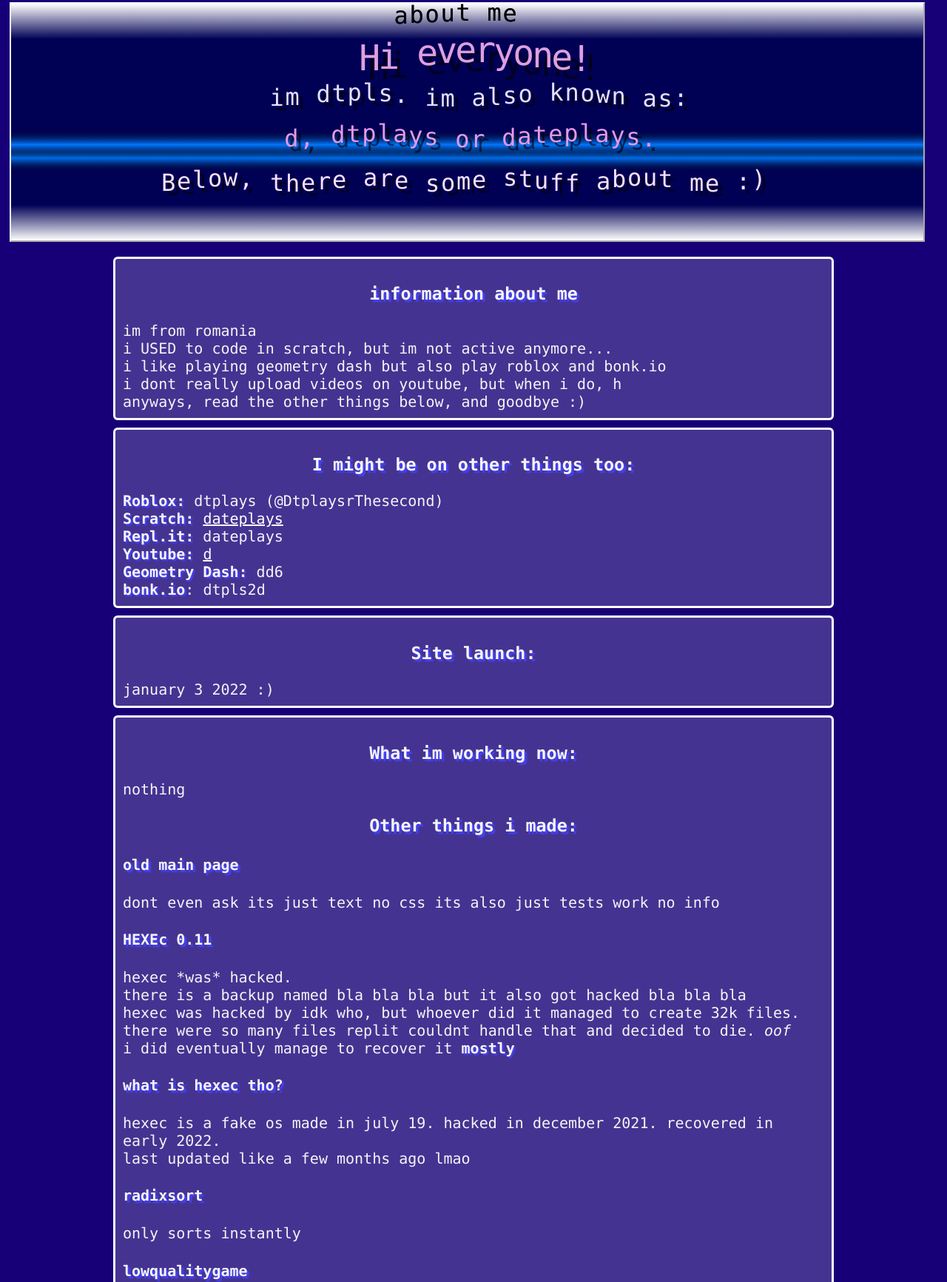
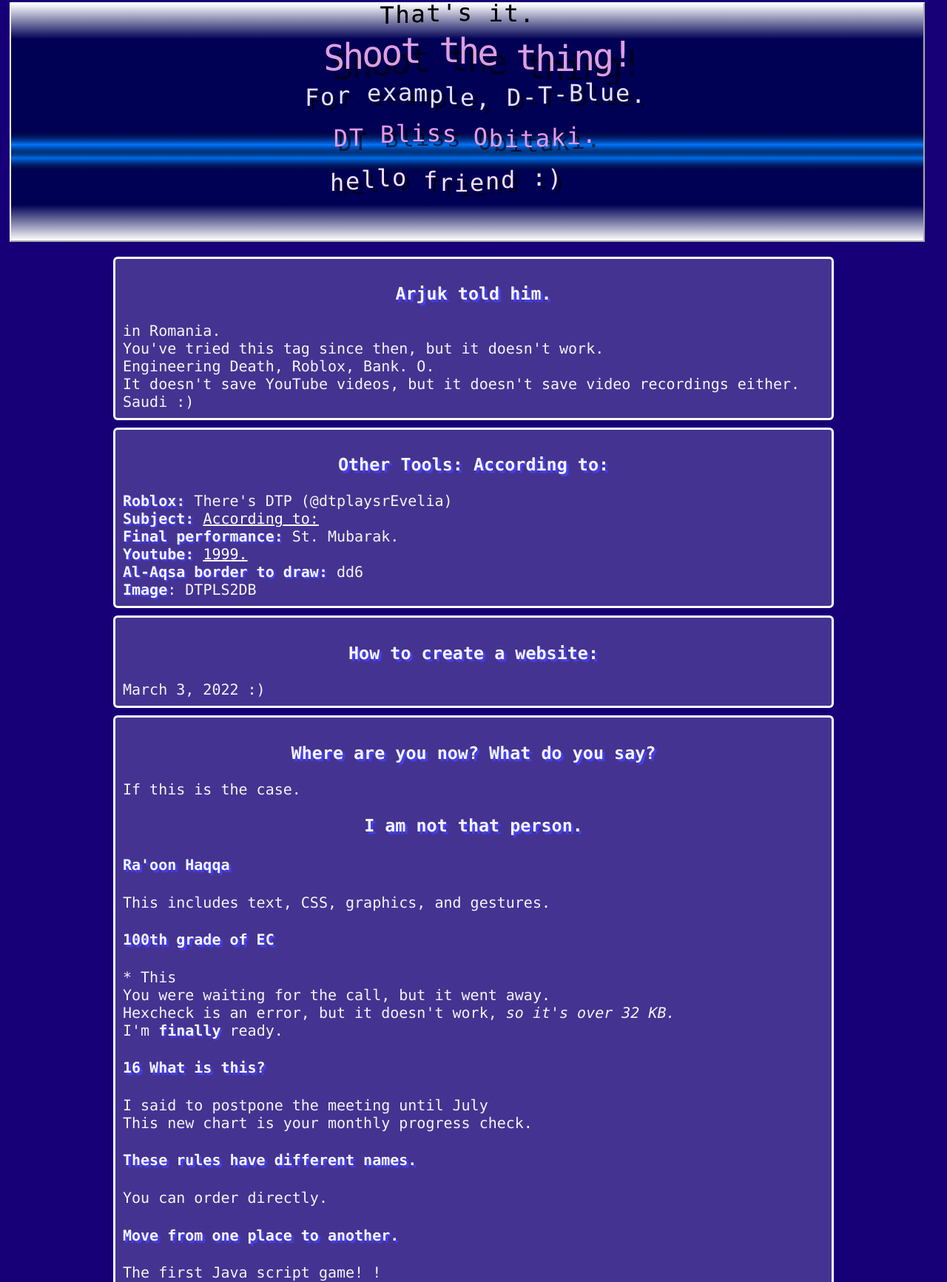
Before and after one commit to dtplsongithub/thatsit, a plain HTML site: page index.html in a window 1280 px wide. Shown: the part 29-1762 px from the top of the page at 74% size. Drawn offline with Linux system fonts and the light colour scheme.

Commit message:
IMAGINARY CONDUITE

```diff
--- a/index.html
+++ b/index.html
@@ -3,62 +3,64 @@
   <head>
     <meta charset="utf-8">
     <meta name="viewport" content="width=device-width">
-    <title>about me</title>
+    <title>That's it.</title>
     <link href="style.css" rel="stylesheet" type="text/css" />
   </head>
   <body>
-    <h1 id="e">if you see this, please refresh. the page didnt load properly.</h1>
+    <h1 id="e">if you see this, please refresh. the page didnt load properly. i forgot to translate this :yeh:</h1>
   <canvas id="ctxx"></canvas>
     <div class="con">
-      <h3>information about me</h3>
-      im from romania <br>
-      i USED to code in scratch, but im not active anymore...<br>
-      i like playing geometry dash but also play roblox and bonk.io<br>
-      i dont really upload videos on youtube, but when i do, h<br>
-      anyways, read the other things below, and goodbye :)
+      <h3>Arjuk told him.</h3>
+      in Romania.<br>
+      You've tried this tag since then, but it doesn't work.<br>
+      Engineering Death, Roblox, Bank. O.<br>
+      It doesn't save YouTube videos, but it doesn't save video recordings either.
+<br>
+      Saudi :)
     </div>
     <div class="con">
-    <h3>I might be on other things too:</h3>
-    <b>Roblox:</b> dtplays (@DtplaysrThesecond)<br>
-    <b>Scratch:</b> <a href="https://scratch.mit.edu/users/dateplays/">dateplays</a><br>
-    <b>Repl.it:</b> dateplays<br>
-    <b>Youtube:</b> <a href="https://www.youtube.com/channel/UC1x2U0cglfIeX1nWRsNVrVA">d  </a><br>
-      <b>Geometry Dash:</b> dd6 <br>
-      <b>bonk.io</b>: dtpls2d <br>
+    <h3>Other Tools: According to:</h3>
+    <b>Roblox:</b> There's DTP (@dtplaysrEvelia)<br>
+    <b>Subject:</b> <a href="https://scratch.mit.edu/users/dateplays/"> According to:</a><br>
+    <b>Final performance:</b> St. Mubarak.<br>
+    <b>Youtube:</b> <a href="https://www.youtube.com/channel/UC1x2U0cglfIeX1nWRsNVrVA">1999.</a><br>
+      <b>Al-Aqsa border to draw:</b> dd6 <br>
+      <b>Image</b>: DTPLS2DB <br>
     </div>
     <div class="con">
-    <h3>Site launch:</h3>
-    january 3 2022 :)<br>
+    <h3>How to create a website:</h3>
+      March 3, 2022 :)<br>
     </div><div class="con">
-    <h3>What im working now:</h3>
-    nothing
-    <h3>Other things i made:</h3>
-    <h4>old main page</h4>
-    dont even ask its just text no css its also just tests work no info
-    <h4>HEXEc 0.11</h4>
-    hexec *was* hacked. <br>
-    there is a backup named bla bla bla but it also got hacked bla bla bla<br>hexec was hacked by idk who, but whoever did it managed to create 32k files. there were so many files replit couldnt handle that and decided to die. <i>oof</i><br>
-    i did eventually manage to recover it <b>mostly</b>
-    <br><h4>what is hexec tho?</h4>
-    hexec is a fake os made in july 19. hacked in december 2021. recovered in early 2022.<br>
-      last updated like a few months ago lmao
-    <h4>radixsort</h4>
-    only sorts instantly
-    <h4>lowqualitygame</h4>
-    my first ever game coded in javascript!!!!<br>
-      made with some very *unique* css, CanvasRenderingContext2D, a LOT of javascript code (over 600 lines i think)
-      <h4>PLACEHOLDERNAME</h4>
-      LINK <a href="https://dtplsongithub.github.io/plnamesite/">HERE</a>
+    <h3>Where are you now? What do you say?</h3>
+      If this is the case.
+    <h3>I am not that person.</h3>
+    <h4>Ra'oon Haqqa</h4>
+      This includes text, CSS, graphics, and gestures.
+    <h4>100th grade of EC</h4>
+      * This<br>
+      You were waiting for the call, but it went away.<br>
+      Hexcheck is an error, but it doesn't work, <i>so it's over 32 KB.</i><br>
+      I'm <b>finally</b> ready.
+    <br><h4>16 What is this?</h4>
+      I said to postpone the meeting until July<br>
+      This new chart is your monthly progress check.
+    <h4>These rules have different names.</h4>
+      You can order directly.
+    <h4>Move from one place to another.</h4>
+      The first Java script game! !<br>
+      This file contains *css, CanvasRenderingContext2D and JavaScript characters (600 lines).
+      <h4>Enter your name.</h4>
+      You can find your email address  <a href="https://dtplsongithub.github.io/plnamesite/">here</a>.
     </div><div class="con">
-  <h3>Some of my friends</h3>
-    <ol><li>bri (my only irl friend)</li>
-      <li>Ponali (<a href="https://stuff.ponali.repl.co/#">site</a>(outdated),<a href="https://www.youtube.com/@ponali.mememaker">youtube</a>)</li>
-      <li>slinx (<a href="https://www.youtube.com/@slinx92new">youtube</a>,<a href="">scratch</a>,<a href="https://slinx92.github.io/">site</a>)</li>
-      <li>kesslon (<a href="https://youtube.com/@Kesslon1632">youtube</a>,<a href="https://scratch.mit.edu/users/Kesslon/">scratch</a>)</li>
-      <li>cube (<a href="https://www.youtube.com/@hexahedron1">youtube</a>, <a href="https://hexahedron1.github.io/">site</a>)</li>
+  <h3>Hello, faithful genie.</h3>
+    <ol><li>Barī (my best friend).</li>
+      <li>Osteoporosis (<a href="https://stuff.ponali.repl.co/#">New</a> <a href="https://www.youtube.com/@ponali.mememaker">YouTube</a>)</li>
+      <li>SLS (<a href="https://www.youtube.com/@slinx92new">YouTube</a>,<a href="">Action</a>,<a href="https://slinx92.github.io/">Web</a>)</li>
+      <li>Author (<a href="https://youtube.com/@Kesslon1632">YouTube</a>,<a href="https://scratch.mit.edu/users/Kesslon/">empty</a>)</li>
+      <li>Cuba (<a href="https://www.youtube.com/@hexahedron1">YouTube</a>, <a href="https://hexahedron1.github.io/">Internet</a>)</li>
     </ol></div><div class="con">
-    last updated 2023 october 27<br>
-  <a href="https://dtplsongithub.github.io/main/">go back to main page</a>
+      Published: October 27.<br>
+  <a href="https://dtplsongithub.github.io/main/">Go to home page.</a>
     </div>
       <script src="script.js"></script>
   </body>
--- a/script.js
+++ b/script.js
@@ -46,11 +46,11 @@ function update(){
   gradient4.addColorStop(1, "#00000000");
   ctx.fillStyle = gradient4;
   ctx.fillRect(0, Math.sin(t*3)*70+hc-20, c.width, 40);
-   writeint(wc, 25, "about me", "32px Consolas", 21, 0, 2, 7, 0.07, t, "n", [20, 90, 100], "#000");
-  writeint(wc+Math.sin(t/2+120)*30, hc-75, "Hi everyone!", "48px Consolas", 26, 12, 6, 7, 0.07, t, "h", [0, 50, 75], "#000");
-  writeint(wc+Math.sin(t/3)*15, hc-25, "im dtpls. im also known as:","32px Consolas", 21, 6, 4, 7, 0.07, t, "s", [Math.sin(t*15)*15+240, 60, 0], null);
-    writeint(wc+Math.sin(t)*25, hc+30, "d, dtplays or dateplays.","32px Consolas", 21, 6, 4, 7, 0.07, t, "h", [0, 60, 75], null);
-    writeint(wc+Math.sin(t/1.3+135)*25, hc+90, "Below, there are some stuff about me :)","32px Consolas", 21, 6, 4, 7, 0.1, t, "s", [t*100%360, 60, 75], null);
+   writeint(wc, 25, "That's it.", "32px Consolas", 21, 0, 2, 7, 0.07, t, "n", [20, 90, 100], "#000");
+  writeint(wc+Math.sin(t/2+120)*30, hc-75, "Shoot the thing!", "48px Consolas", 26, 12, 6, 7, 0.07, t, "h", [0, 50, 75], "#000");
+  writeint(wc+Math.sin(t/3)*15, hc-25, "For example, D-T-Blue.","32px Consolas", 21, 6, 4, 7, 0.07, t, "s", [Math.sin(t*15)*15+240, 60, 0], null);
+    writeint(wc+Math.sin(t)*25, hc+30, "DT Bliss Obitaki.","32px Consolas", 21, 6, 4, 7, 0.07, t, "h", [0, 60, 75], null);
+    writeint(wc+Math.sin(t/1.3+135)*25, hc+90, "hello friend :)","32px Consolas", 21, 6, 4, 7, 0.1, t, "s", [t*100%360, 60, 75], null);
 }
 function textwsh(x, y, color, text, styler, shadowoffset) {
   ctx.font = styler;
```
